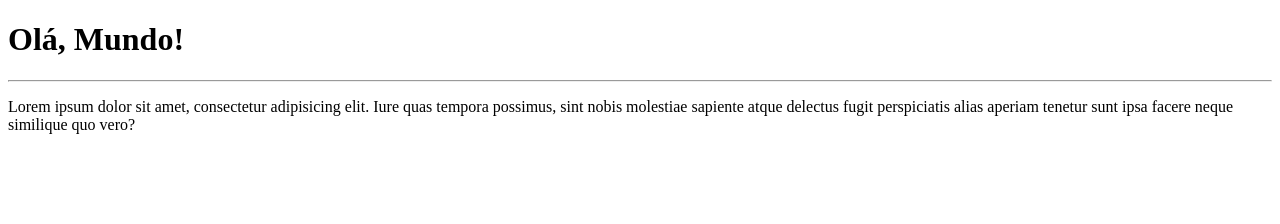
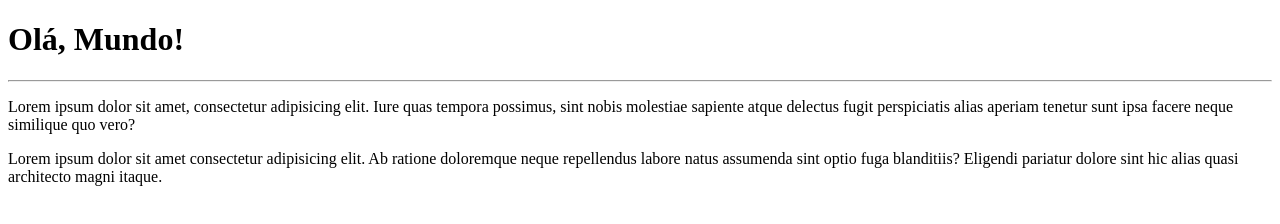
Before and after one commit to Francielly-pereira/OlaMundo, a plain HTML site: page site-exemplo/index.html in a window 1280 px wide. Drawn offline with Linux system fonts and the light colour scheme.

Commit message:
Adicionei um parágrafo

```diff
--- a/site-exemplo/index.html
+++ b/site-exemplo/index.html
@@ -10,6 +10,6 @@
     <h1>Olá, Mundo!</h1>
     <hr>
     <p>Lorem ipsum dolor sit amet, consectetur adipisicing elit. Iure quas tempora possimus, sint nobis molestiae sapiente atque delectus fugit perspiciatis alias aperiam tenetur sunt ipsa facere neque similique quo vero?</p>
-
+    <p>Lorem ipsum dolor sit amet consectetur adipisicing elit. Ab ratione doloremque neque repellendus labore natus assumenda sint optio fuga blanditiis? Eligendi pariatur dolore sint hic alias quasi architecto magni itaque.</p>
 </body>
 </html>
```
